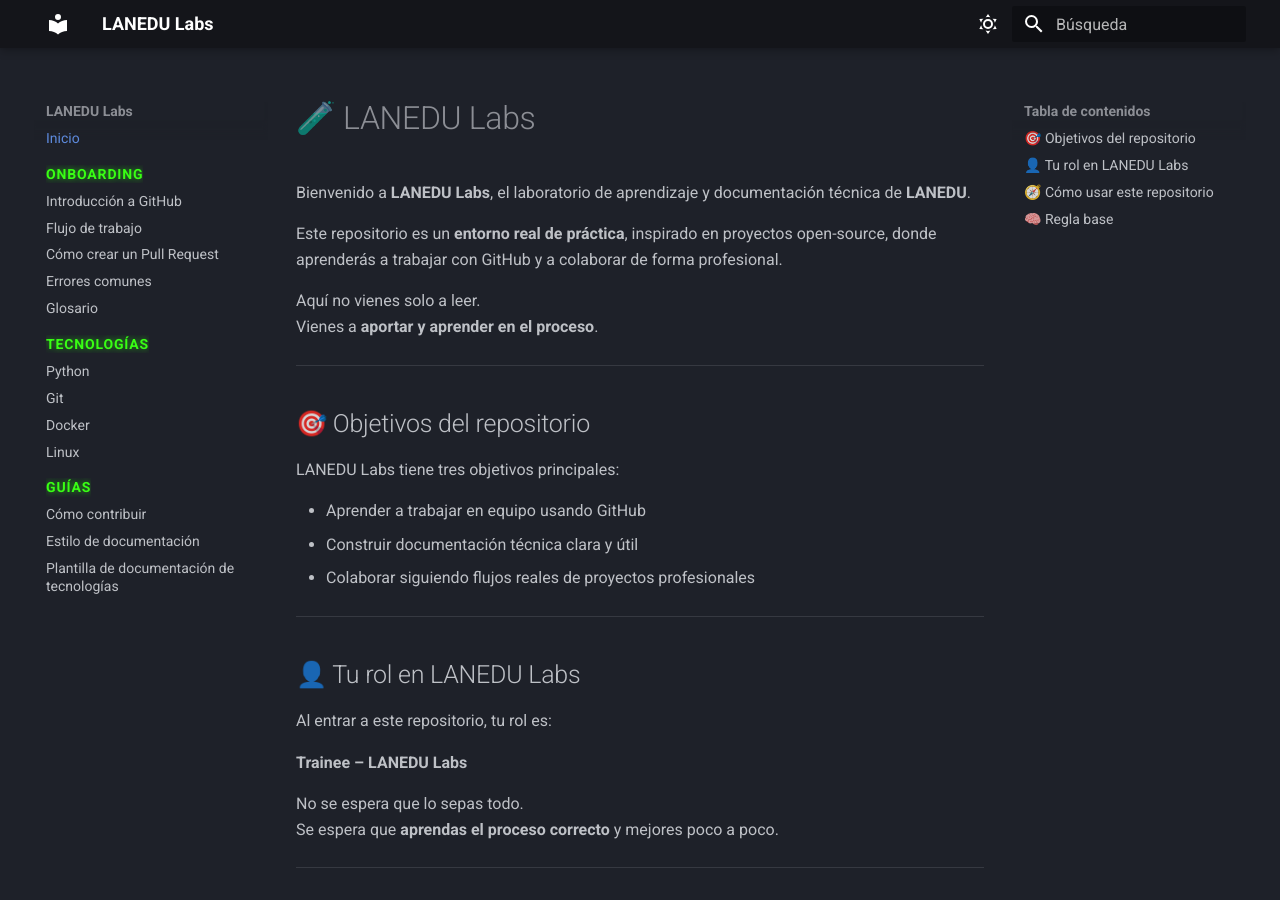
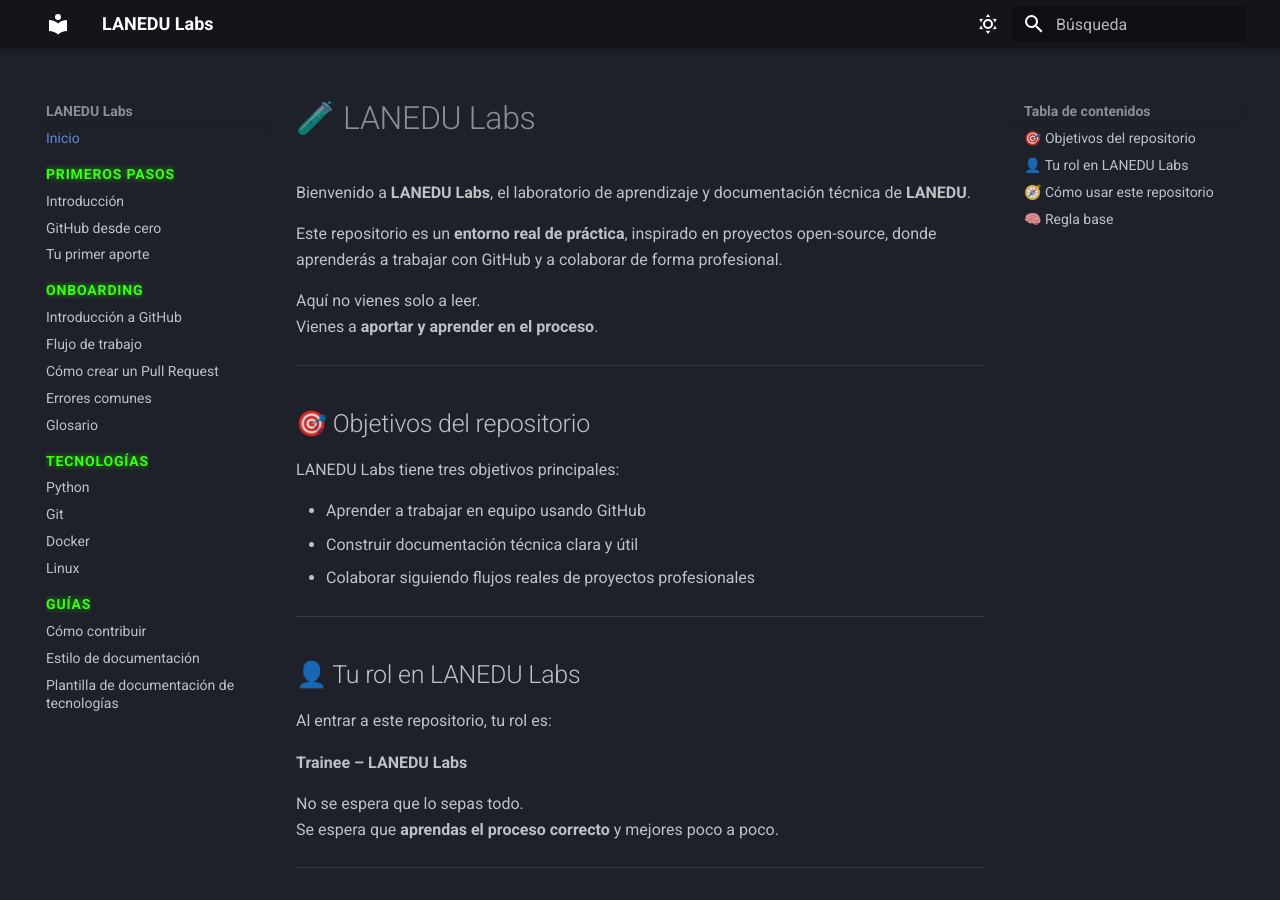
Before and after one commit to lanedu-org/LANEDU-Labs, an MkDocs documentation site: the page built from docs/index.md, in a window 1280 px wide and 900 px high. Built offline with MkDocs 1.6.1 and Material for MkDocs 9.7.7, drawn with Linux system fonts in a browser that asks for light colours.

Commit message:
docs:contenido para primeros pasos

```diff
--- a/mkdocs.yml
+++ b/mkdocs.yml
@@ -35,6 +35,13 @@
 nav:
   - Inicio: index.md
 
+  - Primeros pasos:
+      - Introducción: primeros-pasos/index.md
+      - GitHub desde cero: primeros-pasos/github-desde-cero.md
+      - Tu primer aporte: primeros-pasos/primer-aporte.md
+
+
+
   - Onboarding:
       - Introducción a GitHub: onboarding/github-basics.md
       - Flujo de trabajo: onboarding/workflow.md
```
Also changed, not shown: docs/primeros-pasos/github-desde-cero.md (added), docs/primeros-pasos/index.md (added), docs/primeros-pasos/primer-aporte.md (added).
